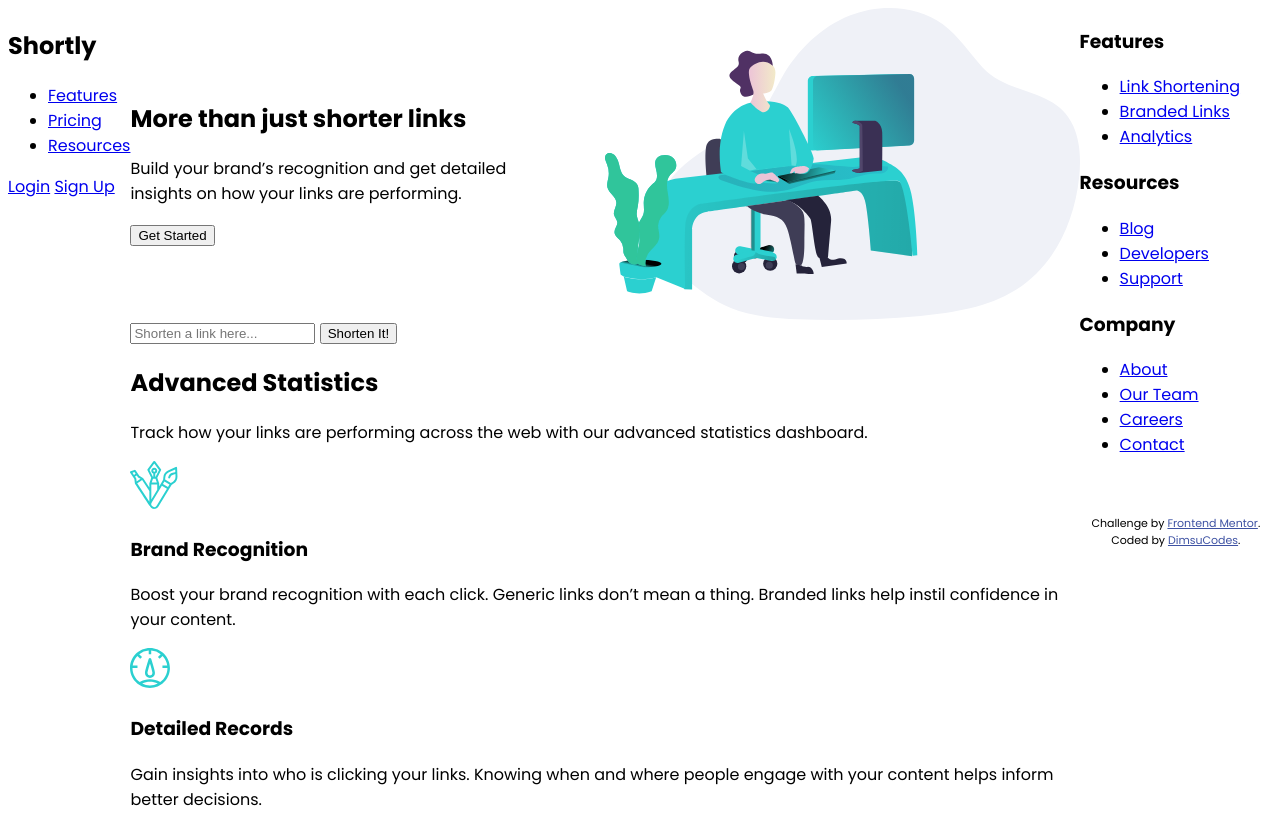
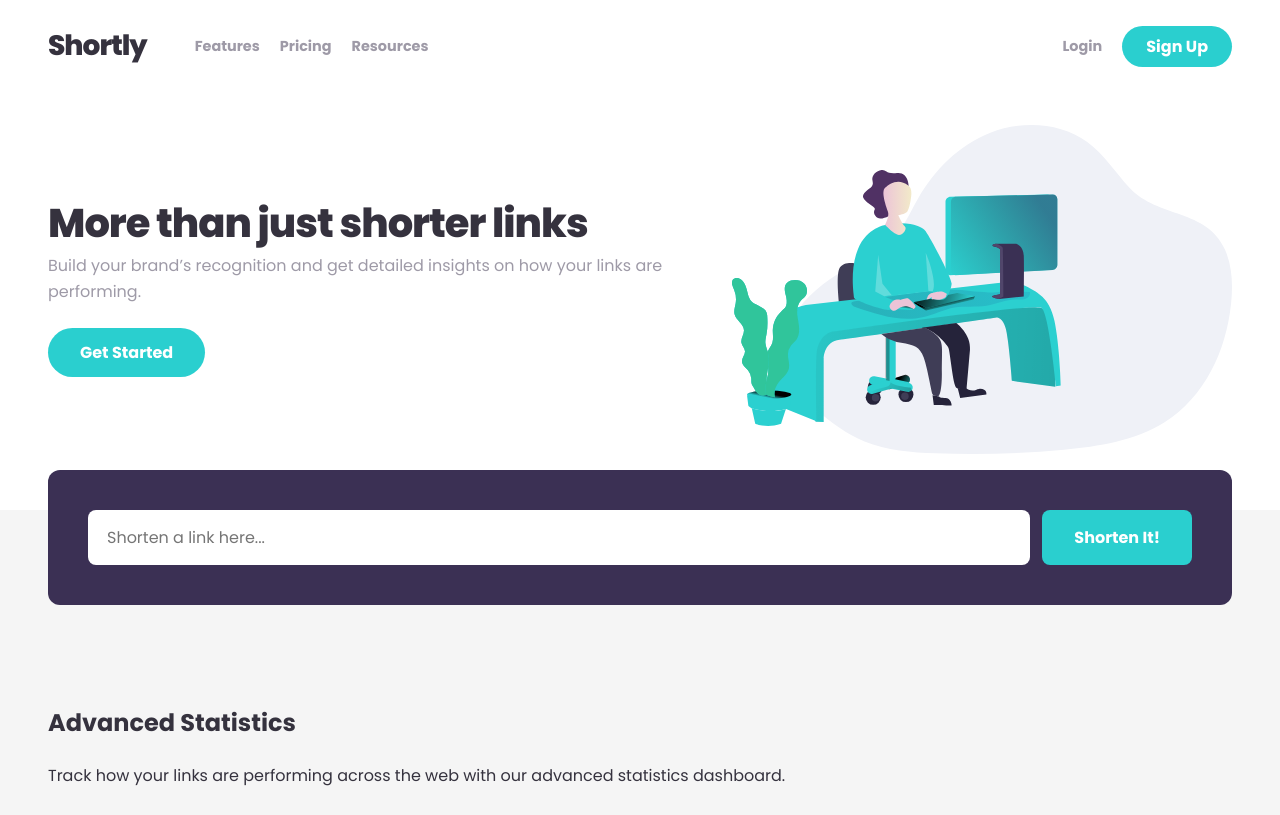
Before and after one commit to DimsuCodes/Url-shortening-api-master, a plain HTML site: page index.html in a window 1280 px wide. Shown: the top 815 px of the page. Drawn offline with Linux system fonts and the light colour scheme; a script that the page names is missing.

Commit message:
applied style to nav bar and main body

```diff
--- a/styles.css
+++ b/styles.css
@@ -1,27 +1,261 @@
-.attribution {
-      font-size: 0.6875rem;
-      text-align: center;
+/* ---------- Variables & reset ---------- */
+:root {
+  --cyan: hsl(180, 66%, 49%);
+  --cyan-hover: hsl(180, 66%, 69%);
+  --dark-violet: hsl(257, 27%, 26%);
+  --gray: hsl(0, 0%, 75%);
+  --grayish-violet: hsl(257, 7%, 63%);
+  --very-dark-blue: hsl(255, 11%, 22%);
+  --bg: hsl(0, 0%, 96%);
 }
 
-    .attribution a {
-      color: hsl(228, 45%, 44%);
+*,
+*::before,
+*::after {
+  box-sizing: border-box;
 }
 
 body {
-        display:flex;
-        font-family:'Poppins', sans-serif;
+  margin: 0;
+  font-family: 'Poppins', sans-serif;
+  line-height: 1.6;
+  color: var(--very-dark-blue);
+  background: var(--bg);
 }
 
+img {
+  max-width: 100%;
+  height: auto;
+}
 
+ul {
+  list-style: none;
+  margin: 0;
+  padding: 0;
+}
+
+a {
+  color: inherit;
+  text-decoration: none;
+}
+
+:focus-visible {
+  outline: 3px solid var(--cyan);
+  outline-offset: 3px;
+}
+
+/* ---------- Buttons ---------- */
+button,
+input[type="submit"],
+.signUpButton {
+  font-family: inherit;
+  font-weight: 700;
+  font-size: 1rem;
+  color: #fff;
+  background: var(--cyan);
+  border: none;
+  border-radius: 28px;
+  padding: 12px 32px;
+  cursor: pointer;
+  transition: background 0.2s;
+}
+
+button:hover,
+input[type="submit"]:hover,
+.signUpButton:hover {
+  background: var(--cyan-hover);
+}
+
+/* ---------- Header / nav ---------- */
+header {
+  padding: 24px 24px 0;
+  background: #fff;
+}
+
+nav {
+  display: flex;
+  flex-wrap: wrap;
+  align-items: center;
+  justify-content: space-between;
+  gap: 12px 24px;
+}
+
+nav h1 {
+  margin: 0;
+  font-size: 1.75rem;
+  font-weight: 800;
+  letter-spacing: -1px;
+}
+
+.navLinks,
+.navAuth {
+  display: flex;
+  align-items: center;
+  gap: 20px;
+  color: var(--grayish-violet);
+  font-weight: 700;
+  font-size: 0.9rem;
+}
+
+.navLinks a:hover,
+.navAuth a:hover {
+  color: var(--very-dark-blue);
+}
+
+.signUpButton {
+  padding: 8px 24px;
+}
+
+/* ---------- Hero ---------- */
+main > section {
+  padding: 40px 24px;
+}
 
 .hero {
   display: flex;
-        align-items:center;
-        justify-content: space-between;
-        gap: 40px;
+  flex-direction: column-reverse;
+  align-items: center;
+  gap: 24px;
+  background: #fff;
+  text-align: center;
+  overflow: hidden;
+}
+
+.heroText h2 {
+  margin: 0 0 8px;
+  font-size: 2.5rem;
+  line-height: 1.1;
+  font-weight: 800;
+  letter-spacing: -1px;
+}
+
+.heroText p {
+  margin: 0 0 24px;
+  color: var(--grayish-violet);
 }
 
 .heroImage {
- max-width: 50%;
-  height: auto;
+  width: 120%;
+  max-width: 500px;
 }
+
+/* ---------- Shorten form ---------- */
+main > section:nth-of-type(2) {
+  background: var(--dark-violet);
+  padding: 24px;
+  margin: 0 24px;
+  border-radius: 12px;
+  position: relative;
+  top: -40px;
+}
+
+main > section:nth-of-type(2) form {
+  display: flex;
+  flex-direction: column;
+  gap: 12px;
+}
+
+main > section:nth-of-type(2) input[type="text"] {
+  font-family: inherit;
+  font-size: 1rem;
+  padding: 12px 16px;
+  border: 3px solid transparent;
+  border-radius: 8px;
+  width: 100%;
+}
+
+main > section:nth-of-type(2) input[type="text"]:focus {
+  border-color: var(--cyan);
+  outline: none;
+}
+
+main > section:nth-of-type(2) input[type="submit"] {
+  border-radius: 8px;
+}
+
+/* ---------- Shortened URL list ---------- */
+main > section:nth-of-type(3) {
+  padding-top: 0;
+  padding-bottom: 0;
+}
+
+#urlList {
+  display: flex;
+  flex-direction: column;
+  gap: 16px;
+  margin-top: -16px;
+}
+
+#urlList li {
+  display: flex;
+  flex-direction: column;
+  background: #fff;
+  border-radius: 6px;
+  overflow: hidden;
+  word-break: break-all;
+}
+
+#urlList li div {
+  padding: 12px 16px;
+}
+
+#urlList li div:first-child {
+  border-bottom: 1px solid var(--gray);
+}
+
+#urlList li div:last-child {
+  color: var(--cyan);
+}
+
+/* ---------- Tablet (768px and up) ---------- */
+@media (min-width: 768px) {
+  header {
+    padding: 24px 48px 0;
+  }
+
+  nav {
+    flex-wrap: nowrap;
+  }
+
+  .navLinks {
+    margin-right: auto;
+    margin-left: 24px;
+  }
+
+  main > section {
+    padding: 56px 48px;
+  }
+
+  .hero {
+    flex-direction: row;
+    justify-content: space-between;
+    text-align: left;
+  }
+
+  .heroImage {
+    width: 50%;
+  }
+
+  main > section:nth-of-type(2) {
+    margin: 0 48px;
+    padding: 40px;
+  }
+
+  main > section:nth-of-type(2) form {
+    flex-direction: row;
+  }
+
+  main > section:nth-of-type(2) input[type="text"] {
+    flex: 1;
+  }
+
+  #urlList li {
+    flex-direction: row;
+    align-items: center;
+    justify-content: space-between;
+  }
+
+  #urlList li div:first-child {
+    border-bottom: none;
+  }
+}
```
Lines whose indentation alone changed are shown as unchanged.
